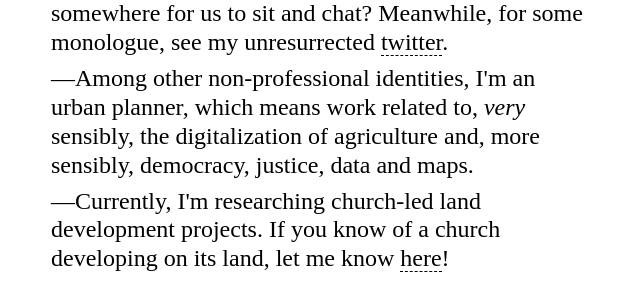
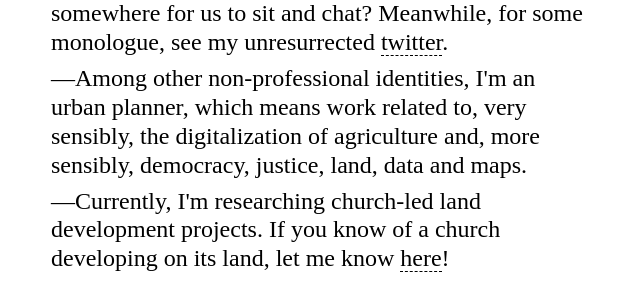
Before and after one commit to bennotkin/bennotkin.github.io, a Jekyll site: the page index.html, which Jekyll copies as it is, in a window 1280 px wide. Shown: the part 276-570 px from the top of the page, without its empty margins (319-959 px from the left). Built offline with Jekyll 4.4.1, drawn with Linux system fonts in a browser that asks for light colours.

Commit message:
Update index.html

```diff
--- a/index.html
+++ b/index.html
@@ -6,7 +6,7 @@
     <div class="topbox"></div>
     <div class="midbox">
     <p>—<em>Hello!</em> and welcome to my little patch of the web. Soon, perhaps, I'll put up a little shelter – maybe somewhere for us to sit and chat? Meanwhile, for some monologue, see my unresurrected <a href="https://twitter.com/bnjmnbnjmn">twitter</a>.</p>
-    <p>—Among other non-professional identities, I'm an urban planner, which means work related to, <em>very</em> sensibly, the digitalization of agriculture and, more sensibly, democracy, justice, data and maps.</p>
+    <p>—Among other non-professional identities, I'm an urban planner, which means work related to, very sensibly, the digitalization of agriculture and, more sensibly, democracy, justice, land, data and maps.</p>
     <p>—Currently, I'm researching church-led land development projects. If you know of a church developing on its land, let me know <a href="">here</a>!</p>
     <div class="signature">
       <p>Ben Notkin</p>
```
